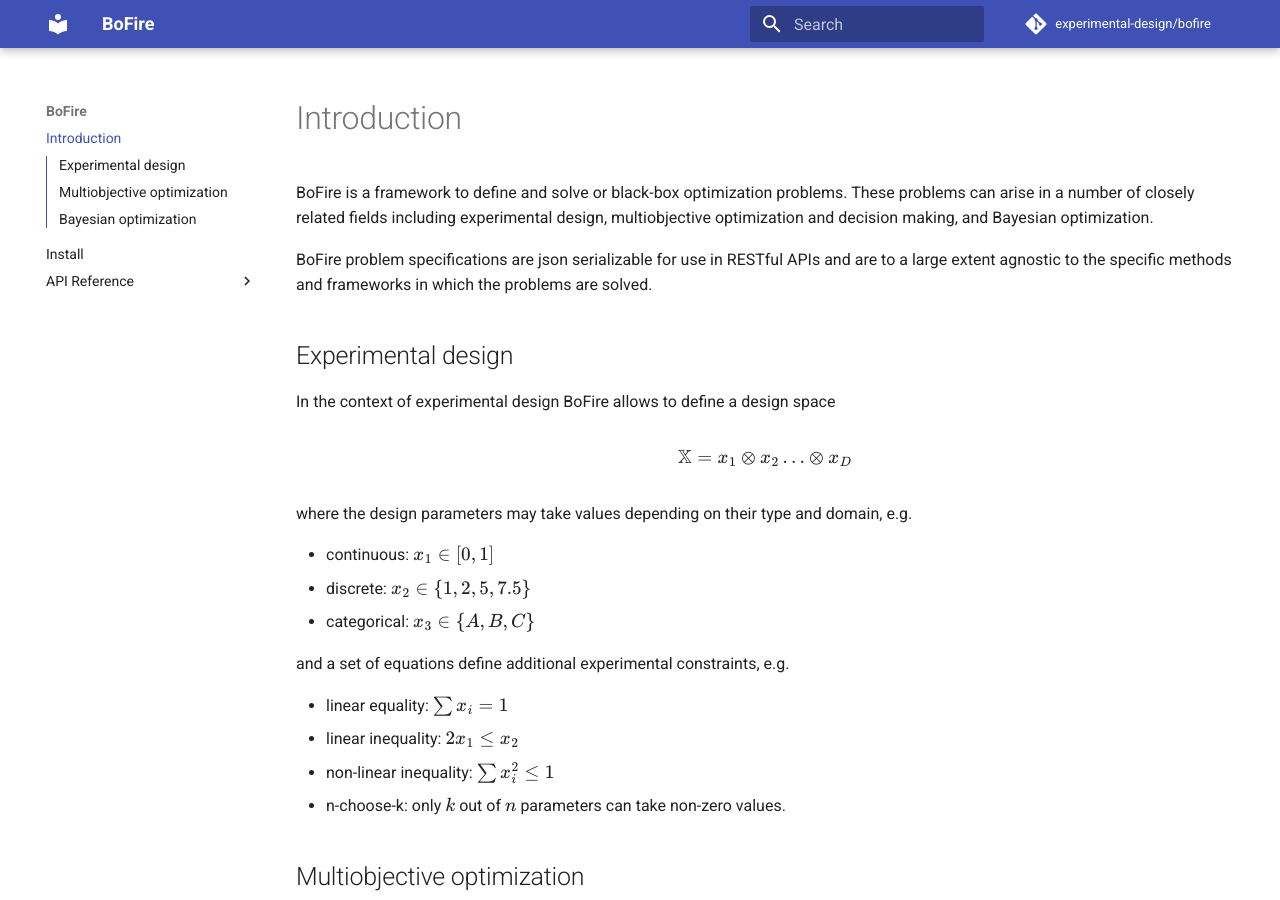
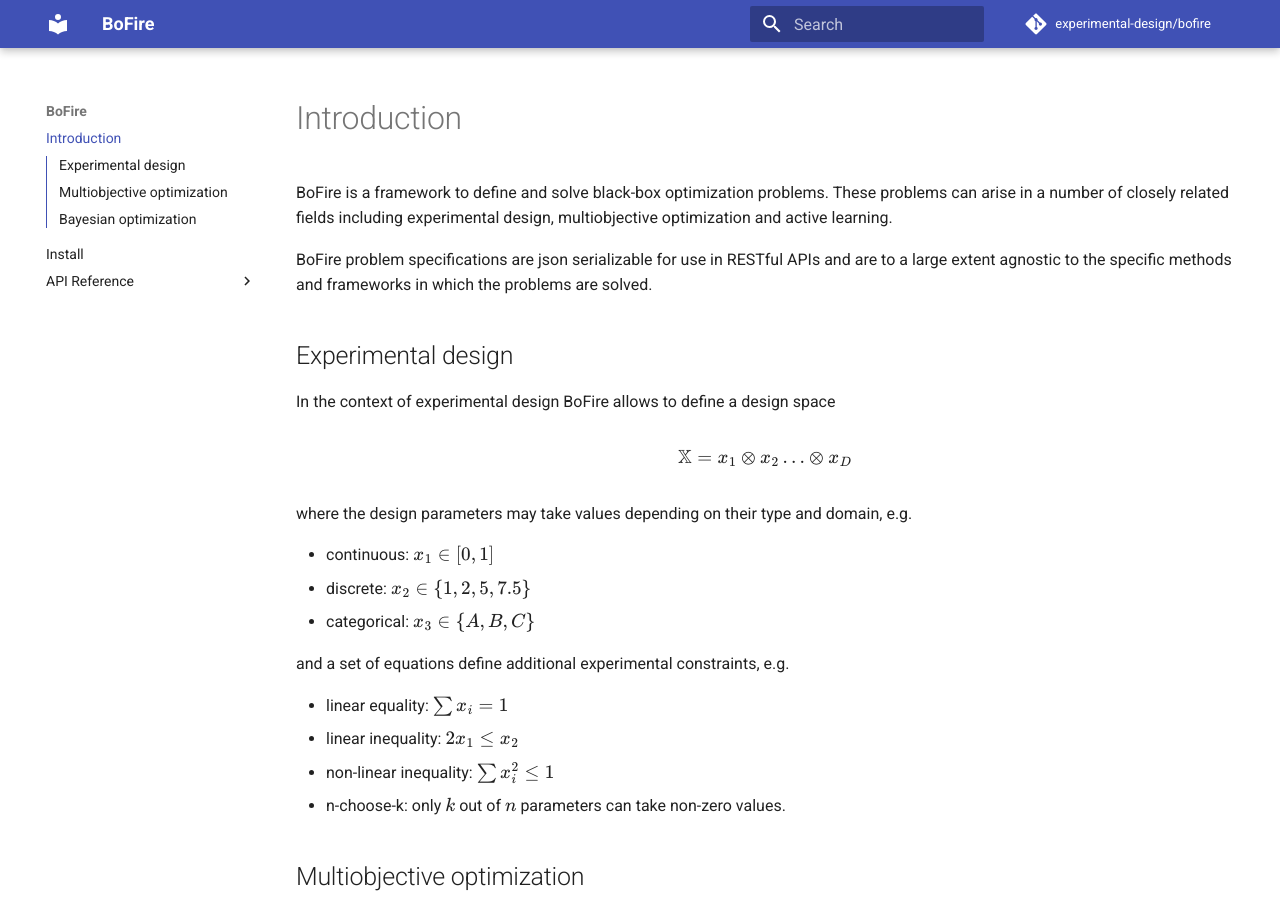
Before and after one commit to experimental-design/bofire, an MkDocs documentation site: the page built from docs/index.md, in a window 1280 px wide and 900 px high. Built offline with MkDocs 1.6.1 and Material for MkDocs 9.7.7, drawn with Linux system fonts in a browser that asks for light colours; comment, search, counter and statistics services are not loaded.

Commit message:
fix doc typos

```diff
--- a/docs/index.md
+++ b/docs/index.md
@@ -1,6 +1,7 @@
 # Introduction
 
-BoFire is a framework to define and solve or black-box optimization problems. These problems can arise in a number of closely related fields including experimental design, multiobjective optimization and decision making, and Bayesian optimization.
+BoFire is a framework to define and solve black-box optimization problems.
+These problems can arise in a number of closely related fields including experimental design, multiobjective optimization and active learning.
 
 BoFire problem specifications are json serializable for use in RESTful APIs and are to a large extent agnostic to the specific methods and frameworks in which the problems are solved.
 
```
